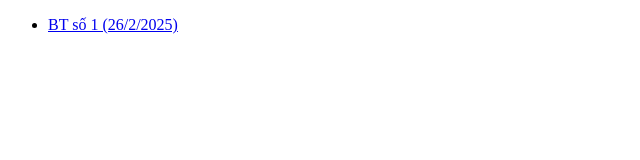
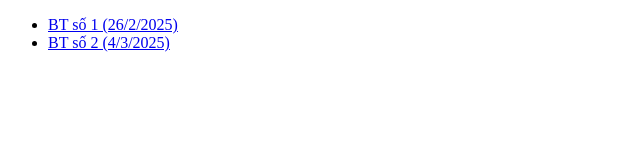
Before and after one commit to giapkhanh/giapkhanh.github.io, a plain HTML site: page bt_laptrinhcanban.html in a window 1280 px wide. Shown: the whole page, without its empty margins (0-640 px from the left). Drawn offline with Linux system fonts and the light colour scheme.

Commit message:
update bt_2.c

```diff
--- a/bt_laptrinhcanban.html
+++ b/bt_laptrinhcanban.html
@@ -8,6 +8,8 @@
 <body>
     <ul>
         <li><a href="laptrinhcanban/bt_1.c">BT số 1 (26/2/2025)</a></li>
+	<li><a href="laptrinhcanban/bt_2.c">BT số 2 (4/3/2025)</a></li>
+
     </ul>
 </body>
 </html>
```
